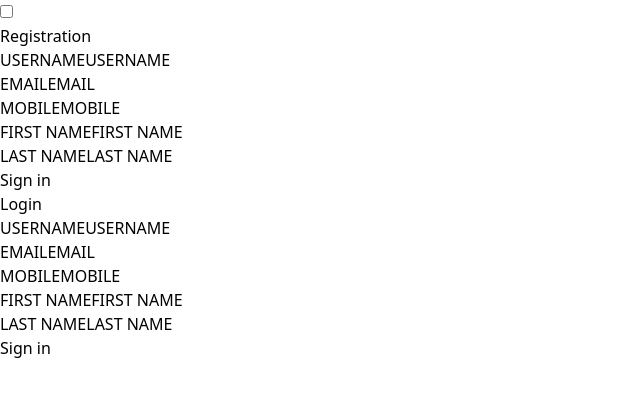
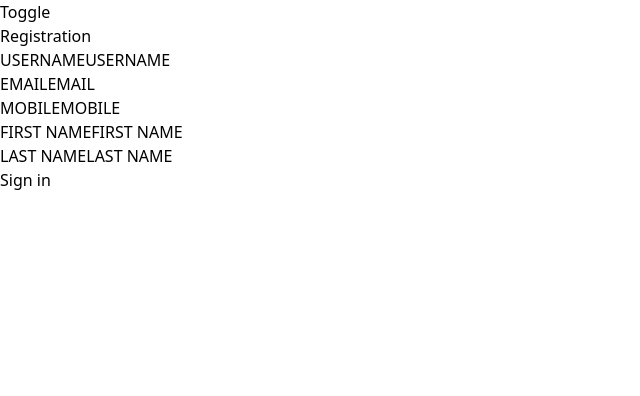
Before and after one commit to hayaman3/react-component-formik, a React (Vite) app: page / in a window 1280 px wide. Shown: the top 396 px of the page, without its empty margins (0-640 px from the left). Built offline with nearby package versions, Linux system fonts and the light colour scheme.

Commit message:
fixed toggle bug

```diff
--- a/src/App.tsx
+++ b/src/App.tsx
@@ -1,13 +1,19 @@
+import { useState } from 'react';
 import LoginPage from './app/login/Page';
 import RegistrationPage from './app/registration/Page';
 import ToggleSwitch from './components/Buttons/Toggle';
 
 export default function App() {
+	const [toggle, setToggle] = useState(true);
+	const clickHandler = () => {
+		setToggle(!toggle);
+	};
+
 	return (
 		<main className="flex flex-col items-center justify-between">
-			<ToggleSwitch />
-			<RegistrationPage />
-			<LoginPage />
+			<ToggleSwitch clickHandler={clickHandler} />
+
+			{toggle ? <RegistrationPage /> : <LoginPage />}
 		</main>
 	);
 }
--- a/src/components/Buttons/Toggle.tsx
+++ b/src/components/Buttons/Toggle.tsx
@@ -1,49 +1,31 @@
-import React from 'react';
+// import { useState, ChangeEvent } from "react";
+import classNames from 'classnames';
+import { FunctionComponent } from 'react';
 
-interface SwitchProperties {
-	id: string;
-	label: string;
-	onChange: (isChecked: boolean) => void;
-	'data-on'?: string;
-	isChecked: boolean;
-	'data-off'?: string;
-	description?: string;
+interface ToggleProps {
+	clickHandler: (
+		event: React.MouseEvent<HTMLButtonElement, MouseEvent>
+	) => void;
 }
 
-const Switch: React.FC<SwitchProperties> = props => {
-	const onChange = (event: React.ChangeEvent<HTMLInputElement>) => {
-		props.onChange && props.onChange(event.target.checked);
-	};
-
-	const labelId = `label-${props.id}`;
-	const descriptionId = `description-${props.id}`;
-
-	const labelBy = labelId + ' ' + descriptionId;
-
+const ToggleSwitch: FunctionComponent<ToggleProps> = ({ clickHandler }) => {
 	return (
-		<label htmlFor={props.id} className="switch">
-			<input
-				id={props.id}
-				type="checkbox"
-				role="switch"
-				data-on={props['data-on']}
-				checked={props.isChecked}
-				data-off={props['data-off']}
-				onChange={onChange}
-				aria-checked={props.isChecked}
-				aria-labelledby={labelBy}
-			/>
-			<div className="switch-labels">
-				<span id={labelId}>{props.label}</span>
-				{props.description && <p id={descriptionId}>{props.description}</p>}
-			</div>
-		</label>
+		<button
+			onClick={clickHandler}
+			className={classNames(
+				'px-5 py-4',
+				'rounded-xl',
+				'transition',
+				'focus:scale-[0.99]',
+				'bg-gray-800',
+				'hover:bg-gray-900',
+				'focus:bg-gray-700',
+				'font-bold',
+				'text-gray-100'
+			)}>
+			Toggle
+		</button>
 	);
 };
 
-Switch.defaultProps = {
-	'data-on': 'ON',
-	'data-off': 'OFF',
-};
-
-export default Switch;
+export default ToggleSwitch;
```
